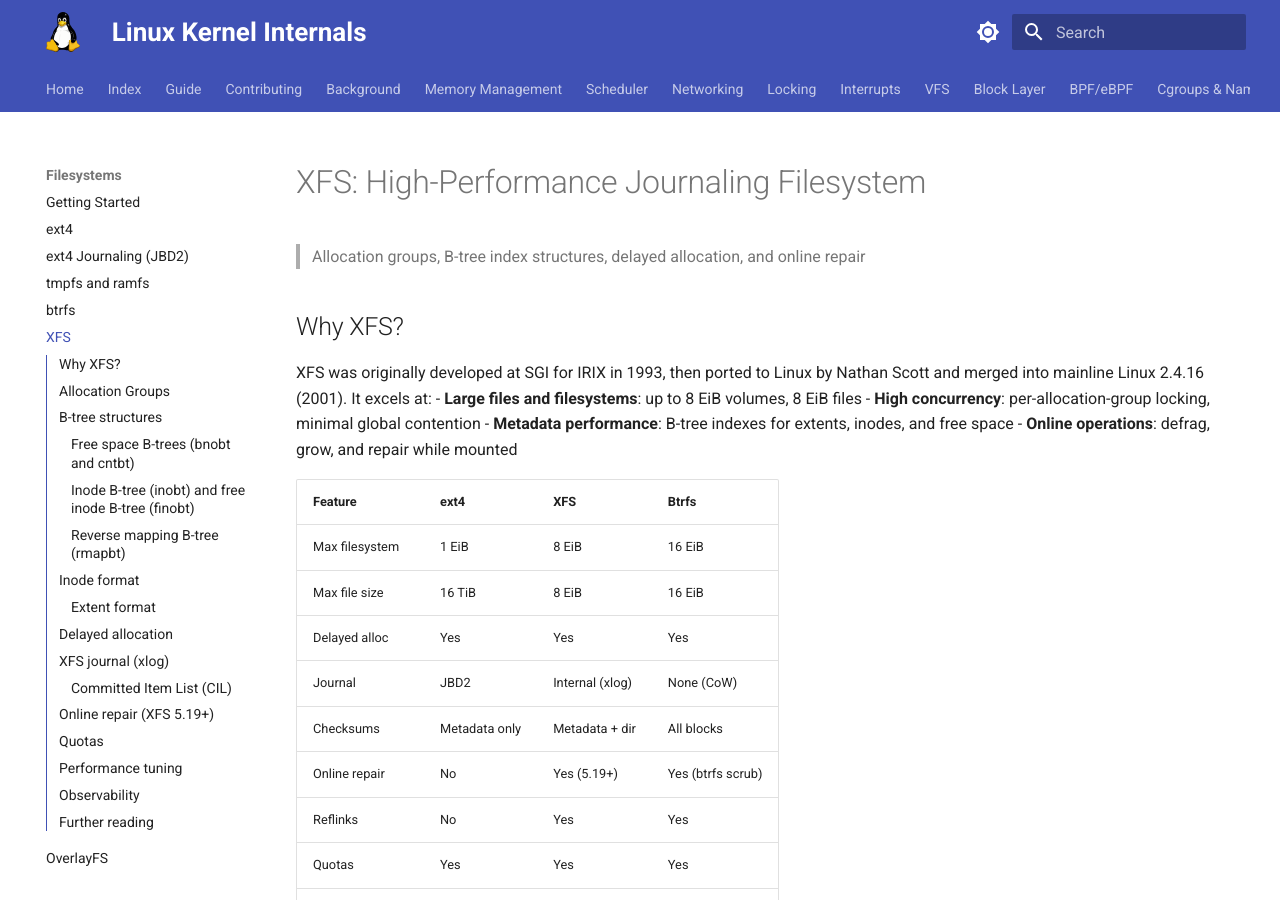
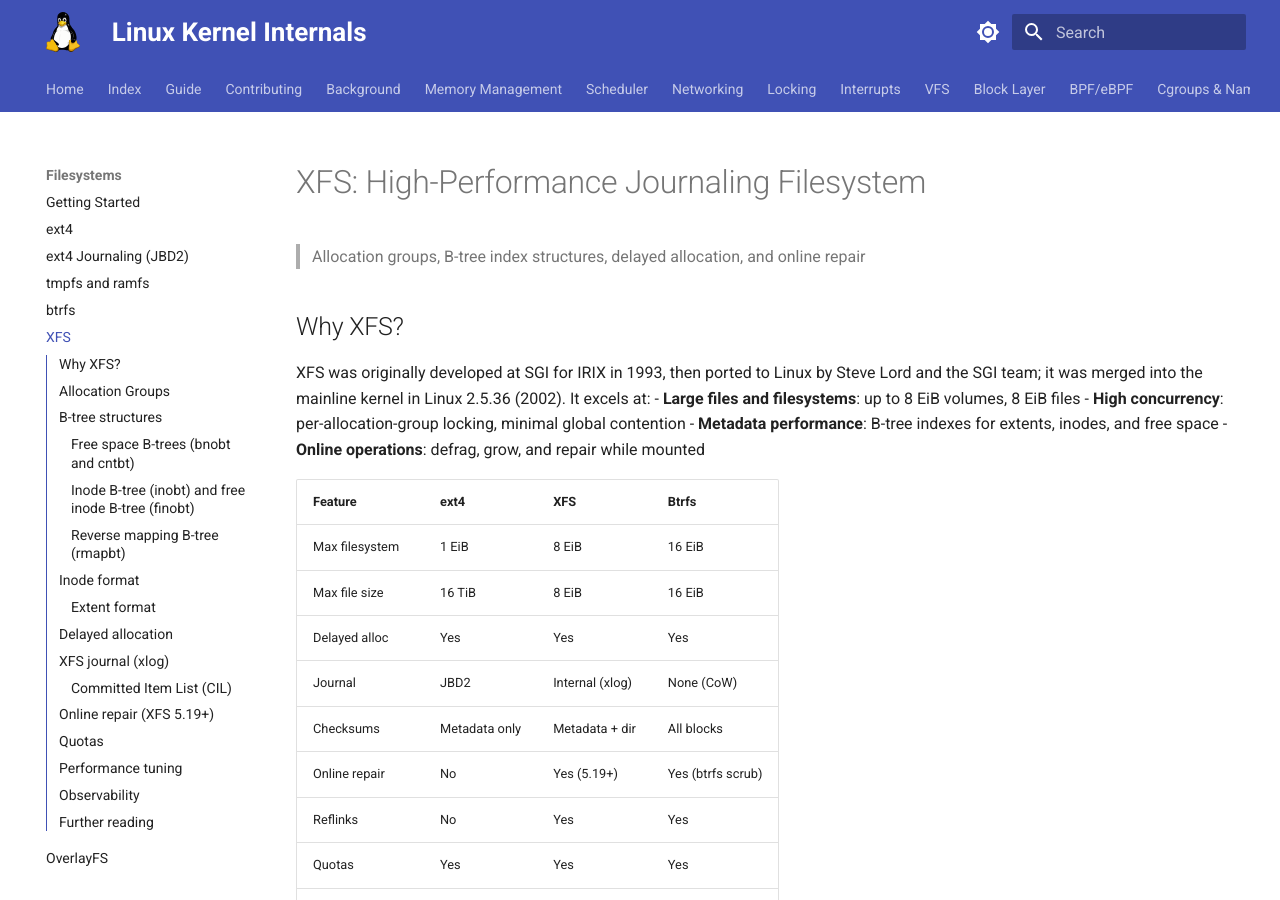
Before and after one commit to laveeshb/linux-kernel-internals, an MkDocs documentation site: the page built from docs/filesystems/xfs.md, in a window 1280 px wide and 900 px high. Built offline with MkDocs 1.6.1 and Material for MkDocs 9.7.7, drawn with Linux system fonts in a browser that asks for light colours.

Commit message:
Fix second-round review errors: XFS version, overlayfs employer, flame graphs
- XFS: "2.4.16 (2001)" was wrong — actual mainline merge was Linux 2.5.36
  (2002); also correct porter credit from Nathan Scott to Steve Lord/SGI
- overlayfs: "Novell/SUSE" → "SUSE" — Szeredi's commit is @suse.cz and
  Novell had divested SUSE years before the 2014 merge
- Flame graphs: "Sun/Oracle" → "Oracle" — Sun was acquired by Oracle in
  2010; flame graphs were released in December 2011 (Oracle era)

```diff
--- a/docs/filesystems/xfs.md
+++ b/docs/filesystems/xfs.md
@@ -4,7 +4,7 @@
 
 ## Why XFS?
 
-XFS was originally developed at SGI for IRIX in 1993, then ported to Linux by Nathan Scott and merged into mainline Linux 2.4.16 (2001). It excels at:
+XFS was originally developed at SGI for IRIX in 1993, then ported to Linux by Steve Lord and the SGI team; it was merged into the mainline kernel in Linux 2.5.36 (2002). It excels at:
 - **Large files and filesystems**: up to 8 EiB volumes, 8 EiB files
 - **High concurrency**: per-allocation-group locking, minimal global contention
 - **Metadata performance**: B-tree indexes for extents, inodes, and free space
```
Also changed, not shown: docs/filesystems/overlayfs.md (+1 -1 lines), docs/tracing/perf-profiling.md (+1 -1 lines).
